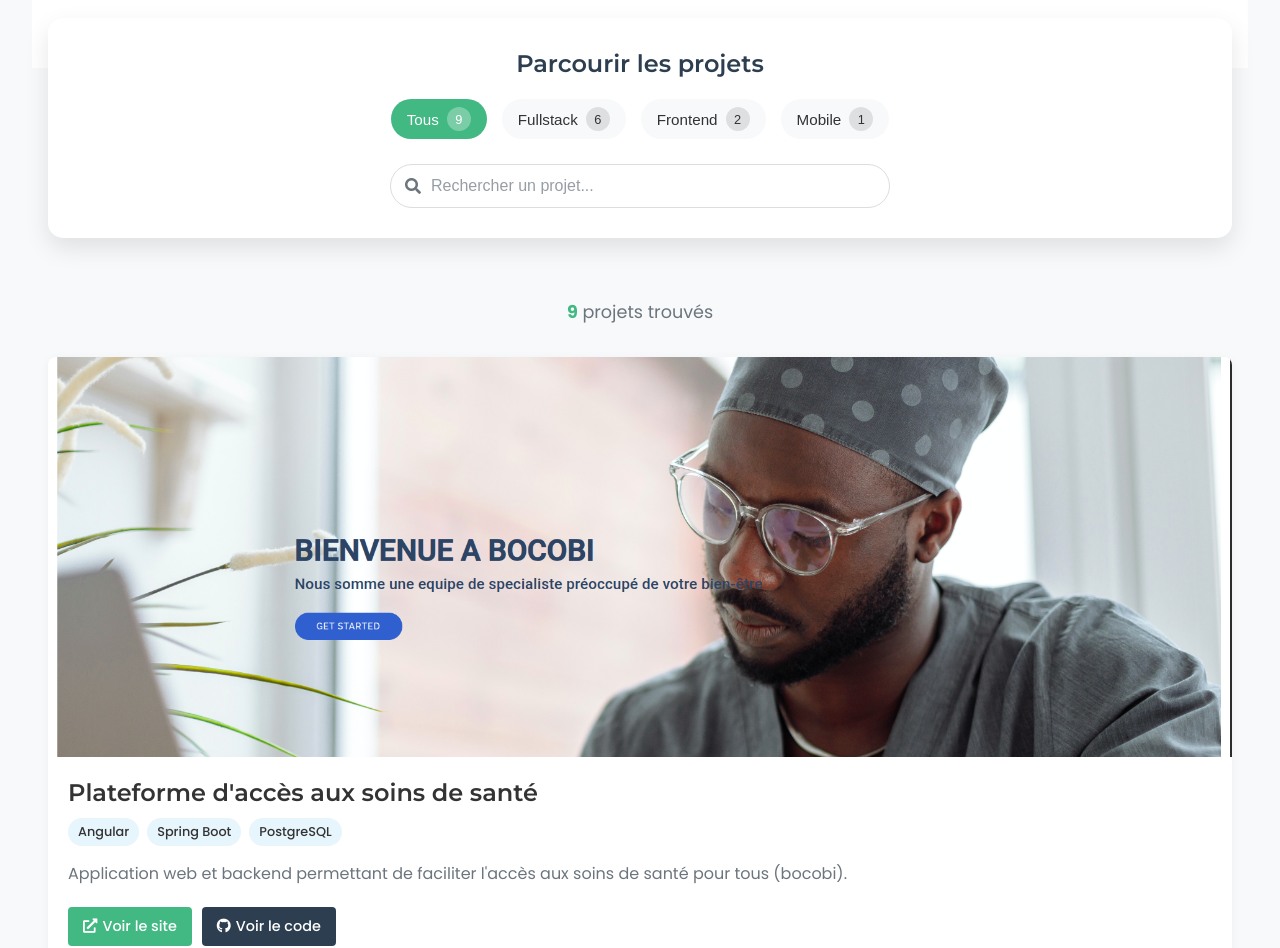
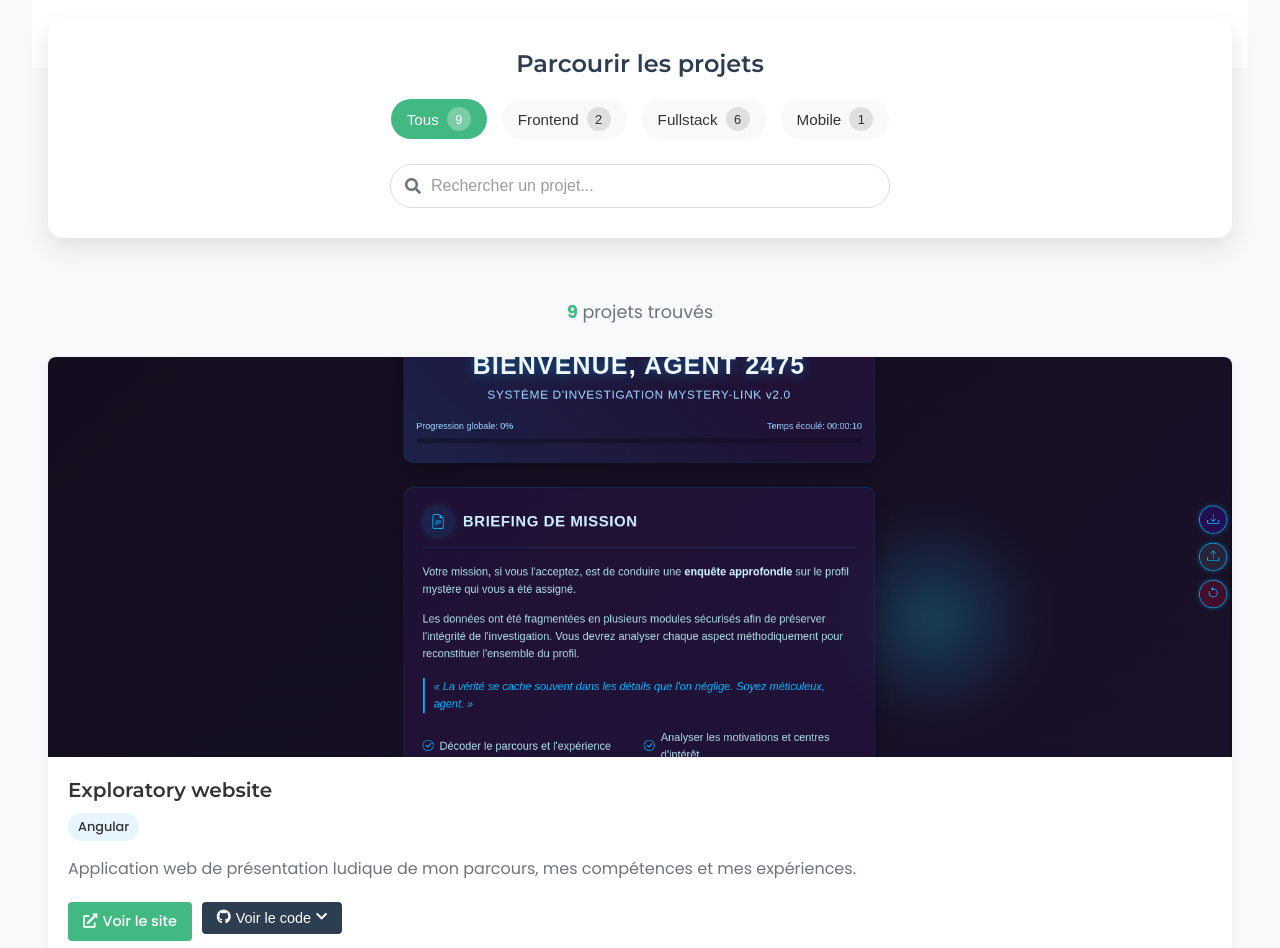
Before and after one commit to Joello61/portfolio-vue, a Vue app: page /projects in a window 1280 px wide. Shown: the part 469-1417 px from the top of the page. Built offline with nearby package versions, Linux system fonts and the light colour scheme.

Commit message:
Mise à jour des liens de code dans ProjectCard et ajout de nouveaux projets dans ProjectsPage

```diff
--- a/src/components/ProjectCard.vue
+++ b/src/components/ProjectCard.vue
@@ -2,7 +2,9 @@
   <div class="project-card">
     <div class="project-image">
       <img :src="imageSrc" :alt="title" v-if="imageSrc">
-        <div class="project-placeholder" v-else></div>
+      <div class="project-placeholder" v-else>
+        <i class="fas fa-image"></i>
+      </div>
     </div>
     <div class="project-content">
       <h3 class="project-title">{{ title }}</h3>
@@ -14,17 +16,57 @@
         <a v-if="demoLink" :href="demoLink" target="_blank" rel="noopener noreferrer" class="project-link demo">
           <i class="fas fa-external-link-alt"></i> Voir le site
         </a>
-          <a v-if="codeLink" :href="codeLink" target="_blank" rel="noopener noreferrer" class="project-link code">
-            <i class="fab fa-github"></i> Voir le code
+
+        <!-- Bouton pour les liens de code -->
+        <div v-if="hasCodeLinks" class="code-links-container">
+          <button
+            ref="codeButton"
+            @click="toggleCodeMenu"
+            class="project-link code"
+            :class="{ active: showCodeMenu }"
+          >
+            <i class="fab fa-github"></i>
+            Voir le code
+            <i class="fas fa-chevron-down chevron" :class="{ rotated: showCodeMenu }"></i>
+          </button>
+        </div>
+      </div>
+    </div>
+
+    <!-- Menu téléporté dans le body -->
+    <Teleport to="body">
+      <div v-if="showCodeMenu" class="code-menu-portal" :style="menuPosition">
+        <div class="code-menu-header">
+          <span>Choisir le repository :</span>
+        </div>
+        <div class="code-menu-links">
+          <a
+            v-for="(link, type) in availableCodeLinks"
+            :key="type"
+            :href="link"
+            target="_blank"
+            rel="noopener noreferrer"
+            class="code-menu-link"
+            @click="closeCodeMenu"
+          >
+            <i :class="getIconForLinkType(type)"></i>
+            <span>{{ getLabelForLinkType(type) }}</span>
+            <i class="fas fa-external-link-alt external-icon"></i>
           </a>
         </div>
       </div>
+
+      <!-- Overlay pour fermer le menu -->
+      <div v-if="showCodeMenu" class="overlay" @click="closeCodeMenu"></div>
+    </Teleport>
   </div>
 </template>
 
 <script setup>
-  // eslint-disable-next-line no-undef
-  defineProps({
+import { ref, computed, onMounted, onUnmounted, defineProps, nextTick } from 'vue'
+
+// Props
+const props = defineProps({
   title: {
     type: String,
     required: true
@@ -45,10 +87,121 @@
     type: String,
     default: ''
   },
-    codeLink: {
-      type: String,
-      default: ''
+  codeLinks: {
+    type: Array,
+    default: () => []
   }
+})
+
+// État local
+const showCodeMenu = ref(false)
+const menuPosition = ref({})
+const codeButton = ref(null)
+
+// Computed properties
+const hasCodeLinks = computed(() => {
+  return props.codeLinks && props.codeLinks.length > 0
+})
+
+const availableCodeLinks = computed(() => {
+  if (!props.codeLinks || props.codeLinks.length === 0) return {}
+
+  const links = {}
+  props.codeLinks.forEach(linkObj => {
+    Object.entries(linkObj).forEach(([type, url]) => {
+      if (url && url.trim() !== '') {
+        links[type] = url
+      }
+    })
+  })
+  return links
+})
+
+// Méthodes
+const toggleCodeMenu = async () => {
+  showCodeMenu.value = !showCodeMenu.value
+
+  if (showCodeMenu.value) {
+    await nextTick()
+    calculateMenuPosition()
+  }
+}
+
+const calculateMenuPosition = () => {
+  if (!codeButton.value) return
+
+  const rect = codeButton.value.getBoundingClientRect()
+  const viewportHeight = window.innerHeight
+  const viewportWidth = window.innerWidth
+
+  let top = rect.bottom + 8
+  let left = rect.left
+
+  // Ajuster si le menu sort de l'écran
+  if (top + 200 > viewportHeight) {
+    top = rect.top - 200 - 8
+  }
+
+  if (left + 200 > viewportWidth) {
+    left = viewportWidth - 200 - 10
+  }
+
+  menuPosition.value = {
+    top: `${top}px`,
+    left: `${left}px`
+  }
+}
+
+const closeCodeMenu = () => {
+  showCodeMenu.value = false
+}
+
+const getIconForLinkType = (type) => {
+  const icons = {
+    frontend: 'fas fa-desktop',
+    backend: 'fas fa-server',
+    mobile: 'fas fa-mobile-alt',
+    api: 'fas fa-plug',
+    database: 'fas fa-database',
+    other: 'fas fa-folder'
+  }
+  return icons[type] || 'fab fa-github'
+}
+
+const getLabelForLinkType = (type) => {
+  const labels = {
+    frontend: 'Frontend',
+    backend: 'Backend',
+    mobile: 'Mobile',
+    api: 'API',
+    database: 'Base de données',
+    other: 'Autre'
+  }
+  return labels[type] || type.charAt(0).toUpperCase() + type.slice(1)
+}
+
+// Fermer le menu avec Escape
+const handleEscapeKey = (event) => {
+  if (event.key === 'Escape') {
+    closeCodeMenu()
+  }
+}
+
+// Recalculer la position au redimensionnement
+const handleResize = () => {
+  if (showCodeMenu.value) {
+    calculateMenuPosition()
+  }
+}
+
+onMounted(() => {
+  document.addEventListener('keydown', handleEscapeKey)
+  window.addEventListener('resize', handleResize)
+})
+
+onUnmounted(() => {
+  document.removeEventListener('keydown', handleEscapeKey)
+  window.removeEventListener('resize', handleResize)
 })
 </script>
 
@@ -56,12 +209,13 @@
 .project-card {
   background: var(--white);
   border-radius: 8px;
-    overflow: hidden;
+  overflow: visible;
   box-shadow: var(--shadow-sm);
   transition: transform 0.3s, box-shadow 0.3s;
   height: 100%;
   display: flex;
   flex-direction: column;
+  position: relative;
 }
 
 .project-card:hover {
@@ -72,6 +226,7 @@
 .project-image {
   height: 400px;
   overflow: hidden;
+  border-radius: 8px 8px 0 0;
 }
 
 .project-image img {
@@ -93,6 +248,7 @@
   align-items: center;
   justify-content: center;
   color: var(--text-light);
+  font-size: 3rem;
 }
 
 .project-content {
@@ -106,6 +262,7 @@
   margin-bottom: 10px;
   font-weight: 600;
   color: var(--text-dark);
+  font-size: 1.25rem;
 }
 
 .project-tags {
@@ -128,12 +285,14 @@
   color: var(--text-light);
   margin-bottom: 20px;
   flex: 1;
+  line-height: 1.6;
 }
 
 .project-links {
   display: flex;
   gap: 10px;
   margin-top: auto;
+  position: relative;
 }
 
 .project-link {
@@ -141,10 +300,14 @@
   border-radius: 4px;
   font-size: 0.9rem;
   font-weight: 500;
-    transition: background-color 0.3s;
+  transition: all 0.3s;
   display: flex;
   align-items: center;
   gap: 5px;
+  text-decoration: none;
+  border: none;
+  cursor: pointer;
+  position: relative;
 }
 
 .project-link.demo {
@@ -164,4 +327,117 @@
 .project-link.code:hover {
   background-color: var(--text-dark);
 }
+
+.project-link.code.active {
+  background-color: var(--text-dark);
+}
+
+.code-links-container {
+  position: relative;
+}
+
+.chevron {
+  transition: transform 0.3s ease;
+  font-size: 0.8rem;
+}
+
+.chevron.rotated {
+  transform: rotate(180deg);
+}
+
+/* Styles pour le menu téléporté */
+.code-menu-portal {
+  position: fixed;
+  background: var(--white);
+  border-radius: 8px;
+  box-shadow: var(--shadow-lg);
+  z-index: 999999;
+  min-width: 200px;
+  overflow: hidden;
+  animation: slideDown 0.3s ease;
+}
+
+@keyframes slideDown {
+  from {
+    opacity: 0;
+    transform: translateY(-10px);
+  }
+  to {
+    opacity: 1;
+    transform: translateY(0);
+  }
+}
+
+.code-menu-header {
+  padding: 12px 15px;
+  background-color: var(--background-light);
+  font-weight: 500;
+  font-size: 0.9rem;
+  color: var(--text-dark);
+  border-bottom: 1px solid #eee;
+}
+
+.code-menu-links {
+  padding: 8px 0;
+}
+
+.code-menu-link {
+  display: flex;
+  align-items: center;
+  gap: 10px;
+  padding: 10px 15px;
+  color: var(--text-dark);
+  text-decoration: none;
+  font-size: 0.9rem;
+  transition: all 0.3s;
+  position: relative;
+}
+
+.code-menu-link:hover {
+  background-color: var(--background-light);
+  color: var(--primary-color);
+}
+
+.code-menu-link i:first-child {
+  width: 16px;
+  font-size: 0.9rem;
+}
+
+.external-icon {
+  margin-left: auto;
+  font-size: 0.7rem;
+  opacity: 0.5;
+}
+
+.code-menu-link:hover .external-icon {
+  opacity: 1;
+}
+
+.overlay {
+  position: fixed;
+  top: 0;
+  left: 0;
+  right: 0;
+  bottom: 0;
+  z-index: 999998;
+  background: transparent;
+}
+
+/* Media Queries */
+@media (max-width: 768px) {
+  .project-links {
+    flex-direction: column;
+    gap: 8px;
+  }
+
+  .code-menu-portal {
+    right: 10px;
+    left: 10px;
+    min-width: auto;
+  }
+
+  .project-image {
+    height: 250px;
+  }
+}
 </style>
--- a/src/views/ProjectsPage.vue
+++ b/src/views/ProjectsPage.vue
@@ -93,7 +93,7 @@
               :imageSrc="project.image"
               :tags="project.tags"
               :demoLink="project.demoLink"
-              :codeLink="project.codeLink"
+              :codeLinks="project.codeLinks"
             />
           </div>
         </transition-group>
@@ -147,94 +147,133 @@ const searchQuery = ref('')
 const projects = reactive([
   {
     id: 1,
+    title: 'Exploratory website',
+    description: 'Application web de présentation ludique de mon parcours, mes compétences et mes expériences.',
+    image: 'images/exploratory.png',
+    category: 'Frontend',
+    tags: ['Angular'],
+    demoLink: 'https://exploratory-website.vercel.app/',
+    codeLinks: [{frontend : 'https://github.com/Joello61/exploratory-website.git'}]
+  },
+  {
+    id: 2,
+    title: 'Brulage Dashboard',
+    description: 'Interface de suivi des opérations de brulage dans les pyrenées, permettant de visualiser les données et statisqtiques.',
+    image: 'images/brulage.png',
+    category: 'Fullstack',
+    tags: ['React', 'PostgreSQL', 'Symfony', 'API REST', 'Python'],
+    demoLink: 'https://github.com/Joello61/brulage-dashboard.git',
+    codeLinks: [
+      {
+        frontend : 'https://github.com/Joello61/brulage-dashboard.git',
+        backend : '',
+        other : ''
+      }
+    ]
+  },
+  {
+    id: 3,
+    title: 'Gestionnaire de tâches',
+    description: 'Application web de gestion de tâches et de projets avec frontend et backend.',
+    image: 'images/taskflow.png',
+    category: 'Fullstack',
+    tags: ['Vue.js', 'Symfony', 'MySQL'],
+    demoLink: 'https://github.com/Joello61/frontend_task_flow',
+    codeLinks: [
+      {
+        frontend : 'https://github.com/Joello61/frontend_task_flow',
+        backend : 'https://github.com/Joello61/backend_task_flow2'
+      }
+    ]
+  },
+  {
+    id: 4,
+    title: 'Application de gestion d\'événements',
+    description: 'Plateforme fullstack permettant de créer, gérer et promouvoir des événements (EventHive).',
+    image: 'images/eventhive.png',
+    category: 'Fullstack',
+    tags: ['Angular', 'Spring Boot', 'PostgreSQL'],
+    demoLink: 'https://github.com/Joello61/eventHiveFront',
+    codeLinks: [
+      {
+        frontend : 'https://github.com/Joello61/eventHiveFront',
+        backend : 'https://github.com/Joello61/eventHiveFront'
+      }
+    ]
+  },
+  {
+    id: 5,
+    title: 'Plateforme de financement participatif',
+    description: 'Solution de crowdfunding permettant de connecter porteurs de projets et investisseurs (WeFund).',
+    image: 'images/wefund.png',
+    category: 'Fullstack',
+    tags: ['Angular', 'Node.js', 'PostgreSQL'],
+    demoLink: 'https://github.com/Joello61/wefundWeb',
+    codeLinks: [
+      {
+        backend : 'https://github.com/Joello61/wefundBackend',
+        frontend : 'https://github.com/Joello61/wefundWeb'
+      }
+    ]
+  },
+  {
+    id: 6,
+    title: 'Plateforme de gestion intégrée',
+    description: 'Système de gestion complet incluant gestion des ressources, comptabilité et suivi de projets.',
+    image: 'images/pgi.png',
+    category: 'Fullstack',
+    tags: ['Angular', 'Spring Boot', 'PostgreSQL'],
+    demoLink: 'https://github.com/Joello61/PGI-Web',
+    codeLinks: [
+      {
+        backend : 'https://github.com/Joello61/PGI-Backend',
+        frontend : 'https://github.com/Joello61/PGI-Web'
+      }
+    ]
+  },
+  {
+    id: 7,
     title: 'Plateforme d\'accès aux soins de santé',
     description: 'Application web et backend permettant de faciliter l\'accès aux soins de santé pour tous (bocobi).',
     image: 'images/bocobi.png',
     category: 'Fullstack',
     tags: ['Angular', 'Spring Boot', 'PostgreSQL'],
     demoLink: 'https://github.com/Joello61/bocobiWeb',
-    codeLink: 'https://github.com/Joello61/bocobiBackend'
+    codeLinks: [
+      {
+        backend : 'https://github.com/Joello61/bocobiBackend',
+        frontend : 'https://github.com/Joello61/bocobiWeb'
+      }
+    ]
   },
   {
-    id: 2,
-    title: 'Plateforme de financement participatif',
-    description: 'Solution de crowdfunding permettant de connecter porteurs de projets et investisseurs (WeFund).',
-    image: 'images/wefund.png',
-    category: 'Fullstack',
-    tags: ['Angular', 'Node.js', 'PostgreSQL'],
-    demoLink: 'https://github.com/Joello61/wefundWeb',
-    codeLink: 'https://github.com/Joello61/wefundBackend'
+    id: 8,
+    title: 'Plateforme d\'aide à l\'autonomie à domicile',
+    description: 'Application mobile dédiée à l\'assistance des personnes en perte d\'autonomie.',
+    image: '',
+    category: 'Mobile',
+    tags: ['Flutter', 'Firebase', 'REST API'],
+    demoLink: 'https://github.com/Joello61/paadMobile',
+    codeLinks: [
+      {
+        frontend : 'https://github.com/Joello61/paadMobile'
+      }
+    ]
   },
   {
-    id: 3,
-    title: 'Plateforme de gestion intégrée',
-    description: 'Système de gestion complet incluant gestion des ressources, comptabilité et suivi de projets.',
-    image: 'images/pgi.png',
-    category: 'Fullstack',
-    tags: ['Angular', 'Spring Boot', 'PostgreSQL'],
-    demoLink: 'https://github.com/Joello61/PGI-Web',
-    codeLink: 'https://github.com/Joello61/PGI-Backend'
-  },
-  {
-    id: 4,
+    id: 9,
     title: 'Africa Digital Marketing Agency',
     description: 'Site Web pour une agence de marketing numérique africaine, présentant services et portfolio.',
     image: '',
     category: 'Frontend',
     tags: ['Angular', 'CSS3', 'Responsive'],
     demoLink: 'https://github.com/Joello61/Africa-Digital-Marketing-Agency-Website',
-    codeLink: 'https://github.com/Joello61/Africa-Digital-Marketing-Agency-Website'
+    codeLinks: [
+      {
+        frontend : 'https://github.com/Joello61/Africa-Digital-Marketing-Agency-Website'
+      }
+    ]
   },
-  {
-    id: 5,
-    title: 'Application de gestion d\'événements',
-    description: 'Plateforme fullstack permettant de créer, gérer et promouvoir des événements (EventHive).',
-    image: 'images/eventhive.png',
-    category: 'Fullstack',
-    tags: ['Angular', 'Spring Boot', 'PostgreSQL'],
-    demoLink: 'https://github.com/Joello61/eventHiveFront',
-    codeLink: 'https://github.com/Joello61/eventHiveFront'
-  },
-  {
-    id: 6,
-    title: 'Plateforme d\'aide à l\'autonomie à domicile',
-    description: 'Application mobile dédiée à l\'assistance des personnes en perte d\'autonomie.',
-    image: '',
-    category: 'Mobile',
-    tags: ['Flutter', 'Firebase', 'REST API'],
-    demoLink: 'https://github.com/Joello61/paadMobile',
-    codeLink: 'https://github.com/Joello61/paadMobile'
-  },
-  {
-    id: 7,
-    title: 'Gestionnaire de tâches',
-    description: 'Application web de gestion de tâches et de projets avec frontend et backend.',
-    image: 'images/taskflow.png',
-    category: 'Fullstack',
-    tags: ['Vue.js', 'Symfony', 'MySQL'],
-    demoLink: 'https://github.com/Joello61/frontend_task_flow',
-    codeLink: 'https://github.com/Joello61/backend_task_flow2'
-  },
-  {
-    id: 8,
-    title: 'Exploratory website',
-    description: 'Application web de présentation ludique de mon parcours, mes compétences et mes expériences.',
-    image: 'images/exploratory.png',
-    category: 'Frontend',
-    tags: ['Angular'],
-    demoLink: 'https://exploratory-website.vercel.app/',
-    codeLink: 'https://github.com/Joello61/exploratory-website.git'
-  },
-  {
-    id: 9,
-    title: 'Brulage Dashboard',
-    description: 'Interface de suivi des opérations de brulage dans les pyrenées, permettant de visualiser les données et statisqtiques.',
-    image: 'images/brulage.png',
-    category: 'Fullstack',
-    tags: ['React', 'PostgreSQL', 'Symfony', 'API REST', 'Python'],
-    demoLink: 'https://github.com/Joello61/brulage-dashboard.git',
-    codeLink: 'https://github.com/Joello61/brulage-dashboard.git'
-  }
 ])
 
 // Propriétés calculées
```
Lines whose indentation alone changed are shown as unchanged.
